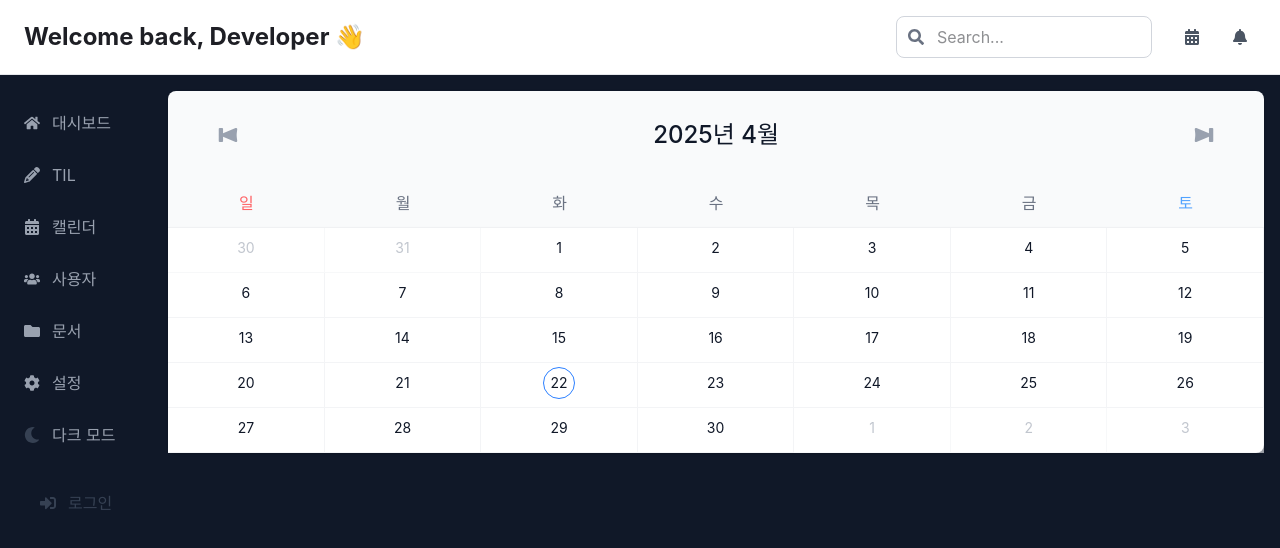
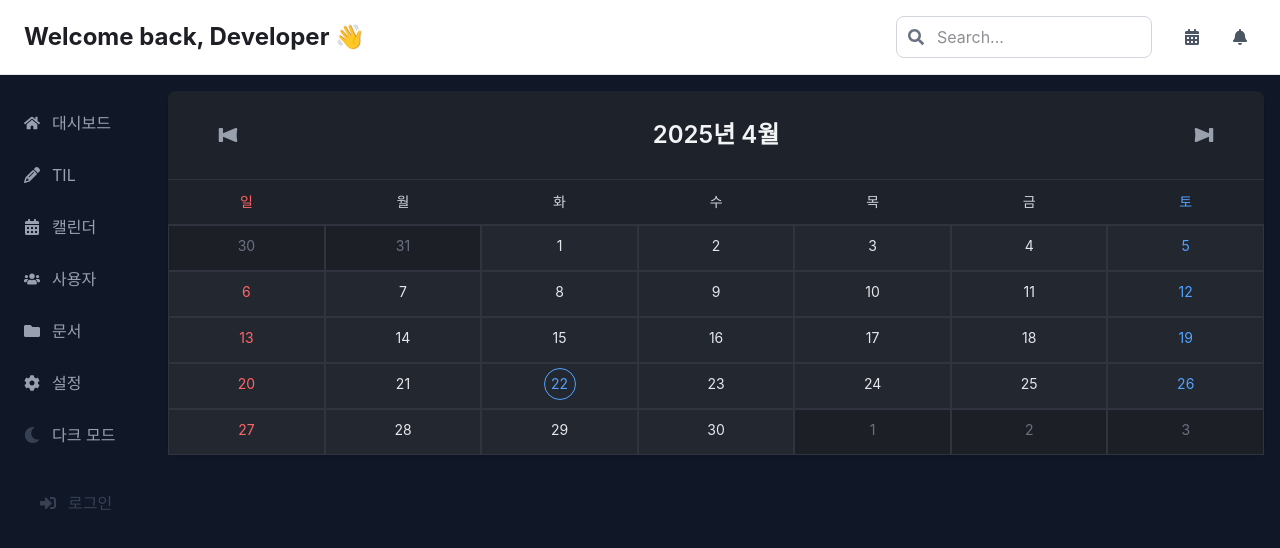
Before and after one commit to hi-tomato/notion-clone, a React (Vite) app: page /calendar in a window 1280 px wide. Shown: the top 548 px of the page. Built offline with nearby package versions, Linux system fonts and the light colour scheme; no server answers.

Commit message:
style: Calendar 스타일링 변경

```diff
--- /dev/null
+++ b/src/components/CalendarContents.tsx
@@ -0,0 +1,73 @@
+import React from 'react';
+import { format, isToday, isSameMonth } from 'date-fns';
+
+interface ContentsProps {
+  currentDate: Date;
+  calendarMatrix: Date[][];
+  selectedDate: Date | null;
+  handleDateClick: (date: Date) => void;
+}
+
+const CalendarContents = ({
+  currentDate,
+  calendarMatrix,
+  selectedDate,
+  handleDateClick,
+}: ContentsProps) => {
+  return (
+    <div className="bg-[#23272f] rounded-b-lg shadow-sm">
+      <div className="grid grid-cols-7">
+        {calendarMatrix.flat().map((date, index) => {
+          const isCurrentMonth = isSameMonth(date, currentDate);
+          const isSelected =
+            selectedDate &&
+            date.getDate() === selectedDate.getDate() &&
+            date.getMonth() === selectedDate.getMonth() &&
+            date.getFullYear() === selectedDate.getFullYear();
+          const isTodayDate = isToday(date);
+          const isWeekend = date.getDay() === 0 || date.getDay() === 6;
+
+          return (
+            <div
+              key={index}
+              onClick={() => handleDateClick(date)}
+              className={`border border-[#2f343f] p-1 cursor-pointer transition-colors
+                ${
+                  !isCurrentMonth
+                    ? 'bg-[#1c1f26] text-gray-500'
+                    : 'bg-[#23272f] text-gray-200'
+                }
+                hover:bg-[#2e333d]
+              `}
+            >
+              <div
+                className={`flex items-center justify-center h-8 w-8 mx-auto rounded-full text-sm
+                  ${isSelected ? 'bg-blue-500 text-white' : ''}
+                  ${
+                    isTodayDate && !isSelected
+                      ? 'border border-blue-400 text-blue-400'
+                      : ''
+                  }
+                  ${
+                    isWeekend && isCurrentMonth
+                      ? date.getDay() === 0
+                        ? 'text-red-400'
+                        : 'text-blue-400'
+                      : ''
+                  }
+                `}
+              >
+                {format(date, 'd')}
+              </div>
+
+              {/* 이벤트 도트 */}
+              <div className="mt-1 flex justify-center space-x-1"></div>
+            </div>
+          );
+        })}
+      </div>
+    </div>
+  );
+};
+
+export default CalendarContents;
--- /dev/null
+++ b/src/components/CalendarHeader.tsx
@@ -0,0 +1,59 @@
+import React from 'react';
+import { format } from 'date-fns';
+import { ko } from 'date-fns/locale';
+import { GiNextButton, GiPreviousButton } from 'react-icons/gi';
+
+interface HeaderProps {
+  handlePrevMonth: () => void;
+  handleNextMonth: () => void;
+  currentDate: Date;
+}
+
+const CalendarHeader = ({
+  handlePrevMonth,
+  handleNextMonth,
+  currentDate,
+}: HeaderProps) => {
+  return (
+    <div className="bg-[#1e222a] rounded-t-lg shadow-sm max-w-6xl w-full mx-auto">
+      <div className="flex items-center justify-between px-10 py-6">
+        <button
+          onClick={handlePrevMonth}
+          className="p-2 text-gray-400 hover:text-gray-200 transition-colors"
+        >
+          <GiPreviousButton className="h-6 w-6" />
+        </button>
+        <h2 className="text-2xl font-semibold text-gray-100">
+          {format(currentDate, 'yyyy년 MMMM', { locale: ko })}
+        </h2>
+        <button
+          onClick={handleNextMonth}
+          className="p-2 text-gray-400 hover:text-gray-200 transition-colors"
+        >
+          <GiNextButton className="h-6 w-6" />
+        </button>
+      </div>
+
+      {/* 요일 헤더 */}
+      <div className="grid grid-cols-7 border-t border-[#2f343f] border-b border-[#2f343f]">
+        {['일', '월', '화', '수', '목', '금', '토'].map((day, index) => (
+          <div
+            key={index}
+            className={`py-3 text-center text-sm font-medium
+              ${
+                index === 0
+                  ? 'text-red-400'
+                  : index === 6
+                  ? 'text-blue-400'
+                  : 'text-gray-300'
+              }`}
+          >
+            {day}
+          </div>
+        ))}
+      </div>
+    </div>
+  );
+};
+
+export default CalendarHeader;
--- a/src/pages/Calendar.tsx
+++ b/src/pages/Calendar.tsx
@@ -2,33 +2,29 @@ import React, { useState } from 'react';
 import { format, addMonths, subMonths } from 'date-fns';
 import { ko } from 'date-fns/locale';
 import { getCalendar } from '@utils/calendar';
-import CalendarHeader from '@/components/calendar/CalendarHeader';
-import CalendarContents from '@/components/calendar/CalendarContents';
+import CalendarHeader from '@/components/CalendarHeader';
+import CalendarContents from '@/components/CalendarContents';
 
 export default function Calendar() {
   const [currentDate, setCurrentDate] = useState(new Date());
   const [selectedDate, setSelectedDate] = useState<Date | null>(null);
 
-  // 캘린더 매트릭스 가져오기
   const calendarMatrix = getCalendar(currentDate);
 
-  // 이전 달로 이동
   const handlePrevMonth = () => {
     setCurrentDate(subMonths(currentDate, 1));
   };
 
-  // 다음 달로 이동
   const handleNextMonth = () => {
     setCurrentDate(addMonths(currentDate, 1));
   };
 
-  // 날짜 선택 처리
   const handleDateClick = (date: Date) => {
     setSelectedDate(date);
   };
 
   return (
-    <div className="w-full max-w-6xl mx-auto">
+    <div className="w-full max-w-6xl mx-auto text-white">
       <CalendarHeader
         handlePrevMonth={handlePrevMonth}
         handleNextMonth={handleNextMonth}
@@ -45,8 +41,8 @@ export default function Calendar() {
 
       {/* 선택된 날짜 정보 표시 */}
       {selectedDate && (
-        <div className="mt-4 p-4 bg-white rounded-lg shadow">
-          <h3 className="text-lg font-medium text-gray-900">
+        <div className="mt-4 p-4 bg-[#2c2c2e] rounded-lg shadow text-gray-200">
+          <h3 className="text-lg font-medium">
             선택된 날짜:{' '}
             {format(selectedDate, 'yyyy년 MM월 dd일 (EEEE)', { locale: ko })}
           </h3>
```
